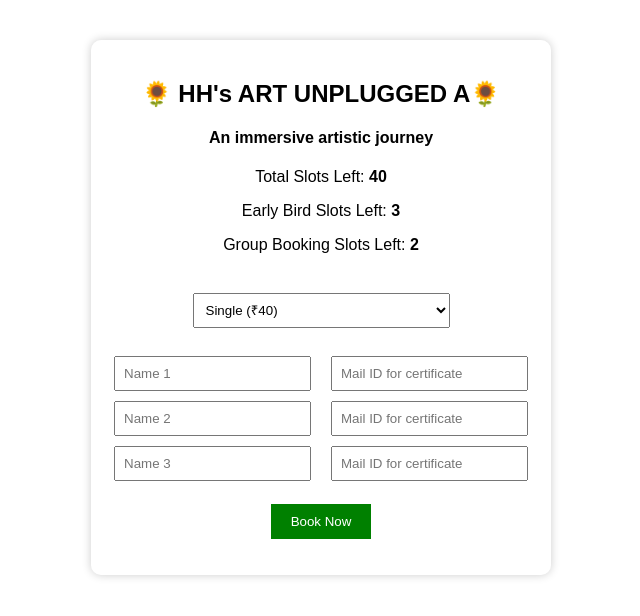
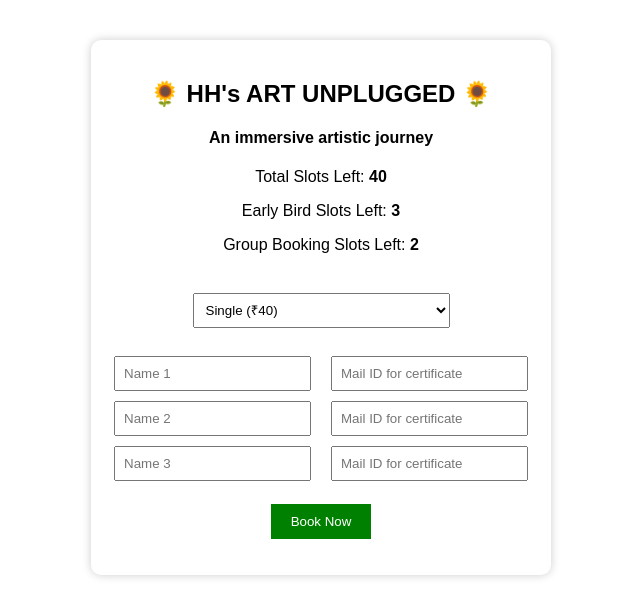
Before and after one commit to TechCAJagan/event-registration, a plain HTML site: page index.html in a window 1280 px wide. Shown: the whole page, without its empty margins (319-959 px from the left). Drawn offline with Linux system fonts and the light colour scheme; no server answers.

Commit message:
Update index.html

```diff
--- a/index.html
+++ b/index.html
@@ -8,17 +8,13 @@ body{font-family:Arial;text-align:center;margin-top:40px;
     background-image: "Img1.jpeg";
     background-size: cover;
     background-position: center;
-    background-repeat: no-repeat;
-    background-attachment: fixed;}
+    background-repeat: no-repeat;}
 
         .container {
             background: white;
             width: 420px;
             margin: 40px auto;
             padding: 20px;
-            background: rgba(255,255,255,0.2);
-            backdrop-filter: blur(10px);
-            -webkit-backdrop-filter: blur(10px);
             border-radius: 10px;
             box-shadow: 0 0 10px rgba(0,0,0,0.2);
 
@@ -35,7 +31,7 @@ button{padding:10px 20px;background:green;color:white;border:none;cursor:pointer
 
 <div class="container">
 
-<h2>🌻 HH's ART UNPLUGGED A🌻</h2>
+<h2>🌻 HH's ART UNPLUGGED 🌻</h2>
 <h4> An immersive artistic journey </h4>
 
 <p>Total Slots Left: <b id="totalSlots">40</b></p>
```
